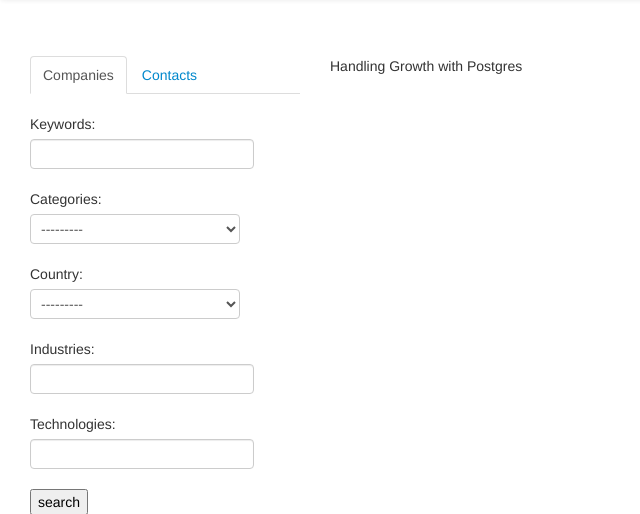
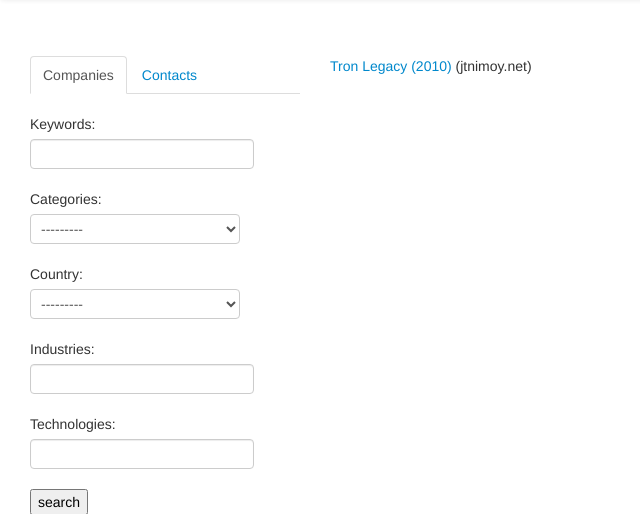
Before and after one commit to xpostudio4/Sourcing-Connection, a Django app: page / in a window 1280 px wide. Shown: the part 42-556 px from the top of the page, without its empty margins (0-640 px from the left). Run offline with Django 3.2, Linux system fonts and the light colour scheme; the visitor is signed in with stand-in values (Sample User, id 1); data that the repository does not hold is empty; parts of the project's set-up code (start-up, migrations or seed data) failed here and were passed over; some libraries are stand-ins or nearby versions.

Commit message:
fabfile modified

```diff
--- a/fabfile.py
+++ b/fabfile.py
@@ -8,6 +8,6 @@ def dump_data():
 
 def load_data():
 	local('python manage.py syncdb')
+	local('python manage.py loaddata user.json')
 	local('python manage.py loaddata companies.json')
 	local('python manage.py loaddata contacts.json')
-	local('python manage.py loaddata user.json')
--- a/latech/templates/index.html
+++ b/latech/templates/index.html
@@ -99,7 +99,7 @@
 		<div>
 			<ul class="media-list">
 				<li class="media">
-					<p class="media-heading">Handling Growth with Postgres</p>
+					<p class="media-heading"><a href="http://tomdale.net/2013/01/my-ios-7-wishlist/">Tron Legacy (2010)</a> (jtnimoy.net)</p>
 
 				</li>
 
```
